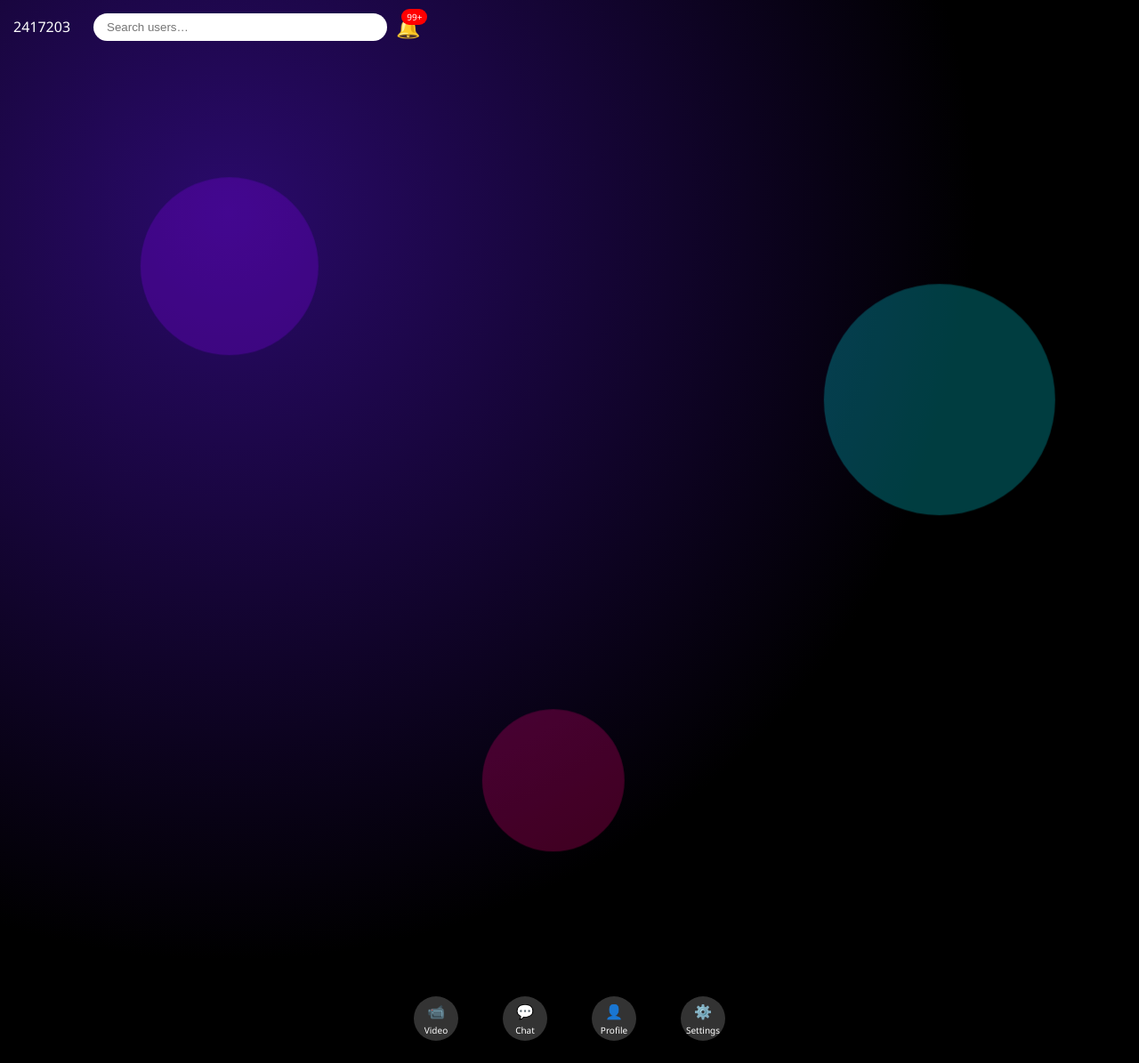
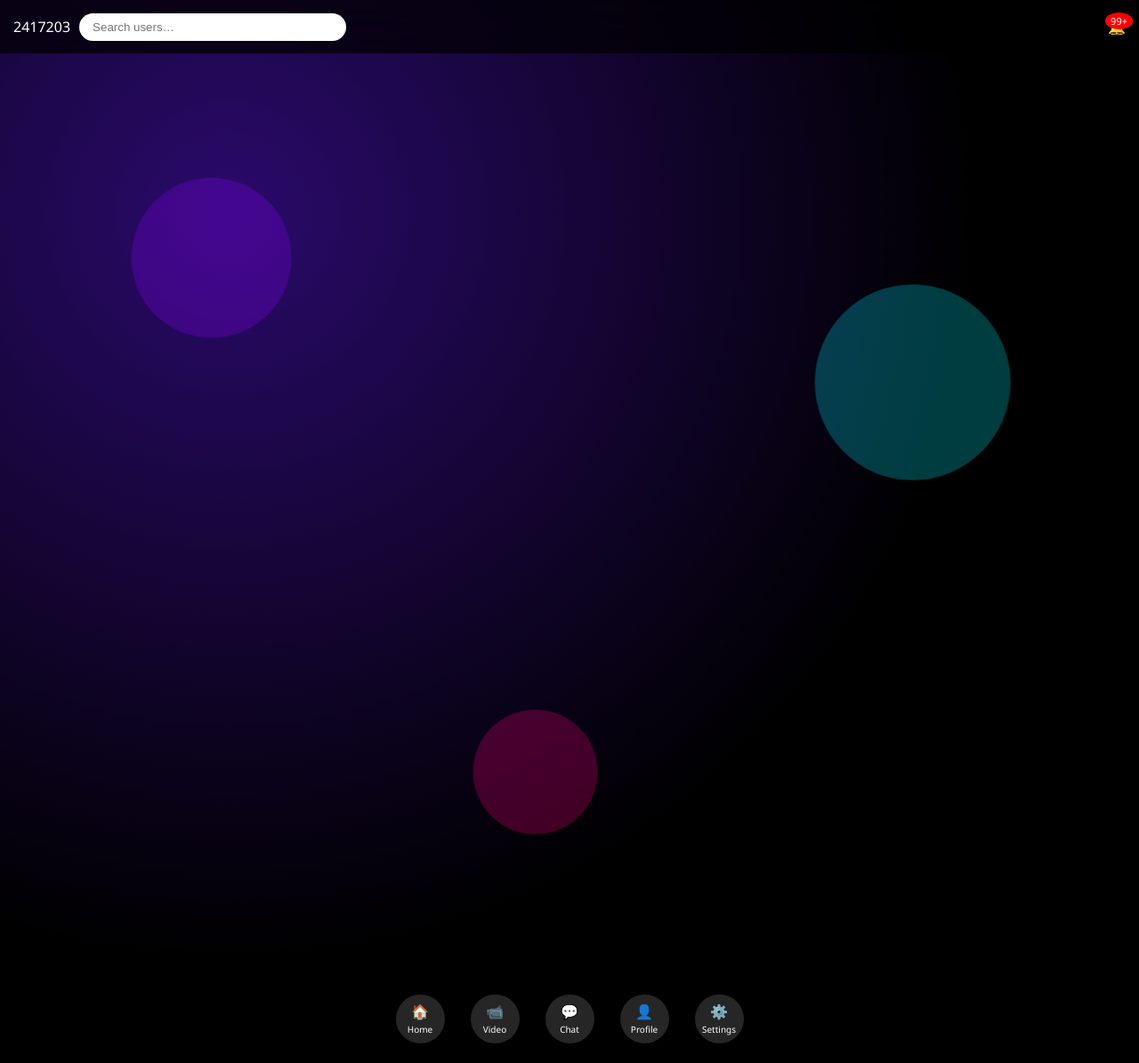
Before and after one commit to Ashwinor/talkk, a Flask app: page /home in a window 1280 px wide. Shown: the whole page at 89% size. Run offline with Flask 3, Linux system fonts and the light colour scheme; a user stored in the database is signed in.

Commit message:
Added advanced notification UI and live animated backgrounds

```diff
--- a/static/home/home.css
+++ b/static/home/home.css
@@ -1,31 +1,29 @@
+*{box-sizing:border-box;}
+
 body{
   margin:0;
+  font-family:Segoe UI, sans-serif;
+  background:radial-gradient(circle at 20% 20%, #2a0a6b, #000 60%);
   height:100vh;
-  font-family:Segoe UI,sans-serif;
-  background:radial-gradient(circle at 20% 20%,#2a0a6b,#000 60%);
   overflow:hidden;
   color:white;
 }
 
 body.light{
-  background:radial-gradient(circle at 20% 20%,#0080ff,#001133 60%);
+  background:radial-gradient(circle at 80% 20%, #0066ff, #000 60%);
 }
 
-/* FLOATING BUBBLES */
+/* Floating bubbles */
 .bg-bubble{
   position:absolute;
   border-radius:50%;
   opacity:.25;
-  animation:float 14s infinite ease-in-out;
+  animation:float 12s infinite ease-in-out;
 }
-.b1{width:200px;height:200px;left:10%;top:20%;background:#8f00ff}
-.b2{width:260px;height:260px;left:70%;top:30%;background:#00f2fe}
-.b3{width:160px;height:160px;left:40%;top:70%;background:#ff0080}
-
 @keyframes float{
-  0%{transform:translate(0,0)}
-  50%{transform:translate(30px,-40px)}
-  100%{transform:translate(0,0)}
+  0%{transform:translate(0,0);}
+  50%{transform:translate(20px,-40px);}
+  100%{transform:translate(0,0);}
 }
 
 /* TOP BAR */
@@ -38,34 +36,30 @@ body.light{
   align-items:center;
   gap:10px;
   padding:0 15px;
+  background:rgba(0,0,0,0.7);
+  backdrop-filter:blur(20px);
 }
 
-.user{min-width:80px}
-
 .search{
-  flex:1;
+  width:50%;
   max-width:300px;
   padding:8px 15px;
   border-radius:20px;
   border:none;
 }
 
-.bell{
-  position:relative;
-  cursor:pointer;
-  font-size:22px;
-}
+/* Bell */
+.bell{margin-left:auto;cursor:pointer;position:relative;}
 .badge{
   position:absolute;
   top:-5px;
   right:-8px;
   background:red;
-  font-size:10px;
   padding:2px 6px;
-  border-radius:10px;
+  border-radius:50%;
+  font-size:11px;
 }
-
-.shake{animation:shake .4s}
+.shake{animation:shake .4s;}
 @keyframes shake{
   0%{transform:rotate(0)}
   25%{transform:rotate(10deg)}
@@ -117,44 +112,51 @@ body.light{
 }
 
 .setting-btn{
-  background:rgba(255,255,255,.2);
-  padding:15px;
+  background:rgba(255,255,255,.18);
+  padding:16px;
   border-radius:30px;
   margin-bottom:15px;
   text-align:center;
+  cursor:pointer;
 }
 
-/* BOTTOM DOCK */
+/* Bottom Dock */
 .bottom-nav{
   position:fixed;
   bottom:15px;
   left:50%;
   transform:translateX(-50%);
   width:90%;
-  max-width:400px;
+  max-width:420px;
   height:70px;
-  background:rgba(0,0,0,.8);
-  backdrop-filter:blur(20px);
-  border-radius:40px;
+  background:rgba(0,0,0,0.8);
+  backdrop-filter:blur(25px);
+  border-radius:50px;
   display:flex;
   justify-content:space-around;
   align-items:center;
 }
 
 .nav-btn{
-  width:50px;
-  height:50px;
+  width:55px;
+  height:55px;
   border-radius:50%;
-  background:rgba(255,255,255,.2);
+  background:rgba(255,255,255,.15);
   display:flex;
   flex-direction:column;
   align-items:center;
   justify-content:center;
+  cursor:pointer;
   transition:.3s;
 }
-.nav-btn span{font-size:10px;margin-top:3px}
+
 .nav-btn:hover{
-  background:rgba(0,150,255,.6);
-  box-shadow:0 0 25px #00f2ff;
-  transform:scale(1.2);
+  background:#00f2fe;
+  box-shadow:0 0 25px #00f2fe;
+  transform:scale(1.15);
 }
+
+.nav-btn span{
+  font-size:10px;
+  margin-top:2px;
+}
--- a/templates/home/home.html
+++ b/templates/home/home.html
@@ -8,35 +8,34 @@
 
 <body>
 
-<!-- Floating Background -->
-<div class="bg-bubble b1"></div>
-<div class="bg-bubble b2"></div>
-<div class="bg-bubble b3"></div>
+<!-- Floating background -->
+<div class="bg-bubble" style="width:180px;height:180px;left:10%;top:20%;background:#8f00ff;"></div>
+<div class="bg-bubble" style="width:220px;height:220px;left:70%;top:30%;background:#00f2fe;"></div>
+<div class="bg-bubble" style="width:140px;height:140px;left:40%;top:70%;background:#ff0080;"></div>
 
-<!-- TOP BAR -->
 <div class="top-bar">
-  <div class="user">{{ user }}</div>
-  <input class="search" placeholder="Search users…">
-  <div class="bell" onclick="toggleNotify()">
-    🔔
-    <span class="badge">99+</span>
-  </div>
+    <div class="user">{{ user }}</div>
+    <input class="search" placeholder="Search users…">
+    <div class="bell" onclick="toggleNotify()">
+      🔔 <span class="badge" id="badge">99+</span>
+    </div>
 </div>
 
-<!-- NOTIFICATIONS -->
+<!-- Notification Panel -->
 <div class="notify-panel" id="notify">
   <h3>Notifications</h3>
   <div class="notify-list" id="notifyList"></div>
 </div>
 
-<!-- SETTINGS -->
+<!-- SETTINGS PANEL -->
 <div class="settings-panel" id="settings">
   <div class="setting-btn" onclick="toggleDark()">🌗 Dark Mode</div>
   <div class="setting-btn" onclick="window.location.href='/logout'">🚪 Logout</div>
 </div>
 
-<!-- BOTTOM DOCK -->
+<!-- Bottom Dock -->
 <div class="bottom-nav">
+  <div class="nav-btn">🏠<span>Home</span></div>
   <div class="nav-btn">📹<span>Video</span></div>
   <div class="nav-btn">💬<span>Chat</span></div>
   <div class="nav-btn">👤<span>Profile</span></div>
@@ -44,62 +43,73 @@
 </div>
 
 <script>
-/* FAKE 100 NOTIFICATIONS */
-const msgs=[
-"Hi 👋","Hello","New message","Someone liked you","Friend request",
-"Good morning ☀️","Good night 🌙","Missed call","New follower","Chat request",
-"Welcome to Talkk","New friend joined","Someone waved 👋","You got a heart ❤️",
-"New story","User nearby","Say hi","Ping","Hey there","Connection found"
+const notify = document.getElementById("notify");
+const settings = document.getElementById("settings");
+const badge = document.getElementById("badge");
+
+let notifyOpen=false;
+let settingsOpen=false;
+
+/* 100 Fake messages */
+const messages=[
+ "Hi 👋","New follower","Good morning ☀️","Missed call 📞","Hey there",
+ "Good night 🌙","Welcome to Talkk","You got a message","User liked you",
+ "New request","Someone waved 👋","Friend joined","Chat available",
+ "New ping","You are trending","Someone viewed you","Incoming call",
+ "Profile updated","You have fans","Someone sent ❤️","User online",
+ "Hey 😄","New activity","Buzz!","Alert","Notification",
+ "Hey buddy","Good vibes","Someone sent Hi","Follow request",
+ "New DM","Talk now","Message received","Someone smiled 😊",
+ "New chat","Hey hello","Ping","Tap to reply","Someone is waiting",
+ "Incoming video","Buzz buzz","New badge","Activity update",
+ "Someone typed","Connection request","You got fame","Chat unlocked",
+ "Someone joined","Welcome back","New wave 👋","Incoming message"
 ];
 
 const list=document.getElementById("notifyList");
 for(let i=0;i<100;i++){
-  const d=document.createElement("div");
-  d.className="notify-item";
-  d.textContent=msgs[Math.floor(Math.random()*msgs.length)];
-  list.appendChild(d);
+  const div=document.createElement("div");
+  div.className="notify-item";
+  div.innerText=messages[i%messages.length];
+  list.appendChild(div);
 }
 
-/* NOTIFICATION */
+/* Notification toggle */
 function toggleNotify(){
-  const bell=document.querySelector(".bell");
-  const panel=document.getElementById("notify");
-  const set=document.getElementById("settings");
+  notifyOpen=!notifyOpen;
+  settingsOpen=false;
+  settings.classList.remove("show");
 
-  bell.classList.add("shake");
-  setTimeout(()=>bell.classList.remove("shake"),400);
+  notify.classList.toggle("show");
+  document.querySelector(".bell").classList.add("shake");
 
-  set.classList.remove("show");
-  panel.classList.toggle("show");
+  badge.style.display="none";
 
-  if(panel.classList.contains("show")){
-    setTimeout(()=>panel.classList.remove("show"),5000);
-  }
+  setTimeout(()=>document.querySelector(".bell").classList.remove("shake"),400);
+  setTimeout(()=>{ if(notifyOpen){ notify.classList.remove("show"); notifyOpen=false; } },5000);
 }
 
-/* SETTINGS */
+/* Settings toggle */
 function toggleSettings(){
-  const panel=document.getElementById("settings");
-  const notify=document.getElementById("notify");
-
+  settingsOpen=!settingsOpen;
+  notifyOpen=false;
   notify.classList.remove("show");
-  panel.classList.toggle("show");
+  settings.classList.toggle("show");
 }
 
-/* DARK MODE */
+/* Close on outside click */
+document.body.addEventListener("click",e=>{
+ if(!e.target.closest(".notify-panel") && !e.target.closest(".bell")){
+   notify.classList.remove("show"); notifyOpen=false;
+ }
+ if(!e.target.closest(".settings-panel") && !e.target.closest(".nav-btn")){
+   settings.classList.remove("show"); settingsOpen=false;
+ }
+})
+
 function toggleDark(){
   document.body.classList.toggle("light");
 }
-
-/* CLICK OUTSIDE CLOSE */
-document.body.addEventListener("click",e=>{
-  if(!e.target.closest(".bell") && !e.target.closest(".notify-panel")){
-    document.getElementById("notify").classList.remove("show");
-  }
-  if(!e.target.closest(".nav-btn") && !e.target.closest(".settings-panel")){
-    document.getElementById("settings").classList.remove("show");
-  }
-});
 </script>
 
 </body>
```
Also changed, not shown: other parts of static/home/home.css (+13 -12 lines).
